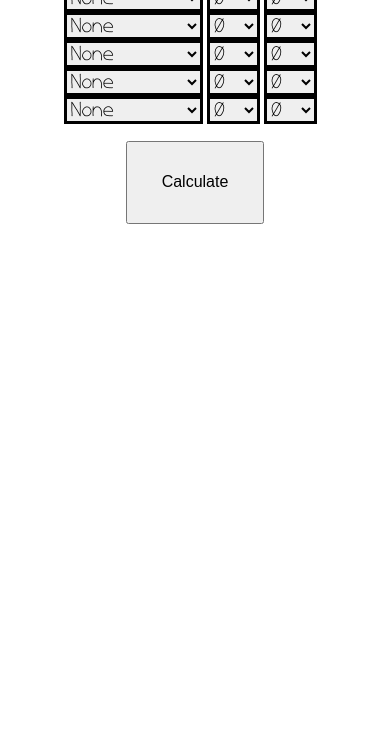
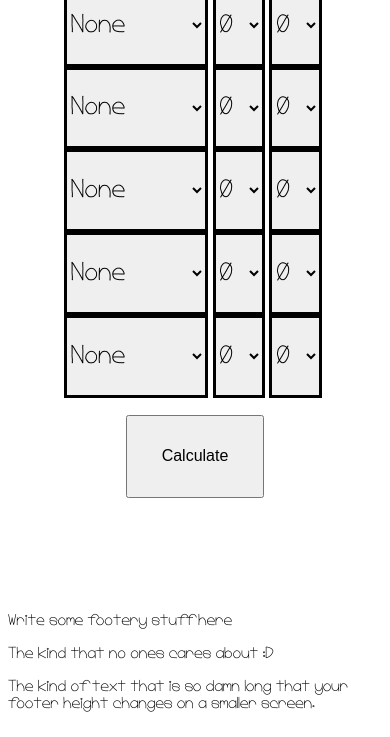
Before and after one commit to tanz1/Savergy, a plain HTML site: page energycalc.html in a window 390 px wide. Shown: the part 107-844 px from the top of the page. Drawn offline with nearby package versions, Linux system fonts and the light colour scheme.

Commit message:
Spaced and enlarged input and button boxes
Resized the menu buttons and the input boxes to make them larger and more spaced out to make mobile navigation easier

```diff
--- a/energy.css
+++ b/energy.css
@@ -55,22 +55,24 @@ body
 .appliance
 {
 color: black;
-font-size: 125%;
+font-size: 160%;
 font-family: appfont;
 border-style: solid;
 border-width: medium;
 border-color: black;
-width: 53%
+width: 55%;
+height: 10%;
 }
 .num
 {
 color: black;
-font-size: 125%;
+font-size: 160%;
 font-family: appfont;
 border-style: solid;
 border-width: medium;
 border-color: black;
 width: 20%;
+height: 10%
 }
 
 .Logo
@@ -125,6 +127,7 @@ width: 37%;
     margin-right:auto;
     text-align: center;
 }
+
 a {
   color: black;
   cursor: pointer;
@@ -183,6 +186,11 @@ a {
     -webkit-transform: rotate(-45deg);
     transform: rotate(-45deg); }
 
+.maja
+{
+    height: 3em;
+}
+
 /* nav */
 .nav {
   -webkit-transition: left 0.5s ease;
--- a/energycalc.html
+++ b/energycalc.html
@@ -5,9 +5,8 @@
 <link rel="stylesheet" type="text/css" href= "energy.css">
 <link rel="icon" type="image/png" href="icon.png">
 <script src="https://ajax.googleapis.com/ajax/libs/jquery/3.3.1/jquery.min.js"></script>
-
 <title>
-Maja
+Maja Energy Calculator
 </title>
 </head>
 <body>
@@ -21,7 +20,9 @@ Maja
 <nav class="nav">
 	<ul>
 		<li><a id="home">Home</a></li>
+        <li> </li>
 		<li><a id="tips">Energy Saving Tips</a></li>
+        <li> </li>
 		<li><a id="about">Team</a></li>
 	</ul>
 </nav>
@@ -243,6 +244,13 @@ Don't forget to turn off the lights!
 <li>Developed by Team Maja.</li>
 <li> Send bug reports to teammaja@gmail.com </li>
 </div>
+<footer class="footer">
+	  <p>Write some footery stuff here</p>
+	  <p>The kind that no ones cares about :D</p>
+	  <p>The kind of text that is so damn long that your footer height changes on a smaller screen.</p>
+</footer>
+
  <script src="calc.js"></script>
+
 </body>
 </html>
```
Also changed, not shown: calc.js (line endings or trailing spaces), maja.png (added).
